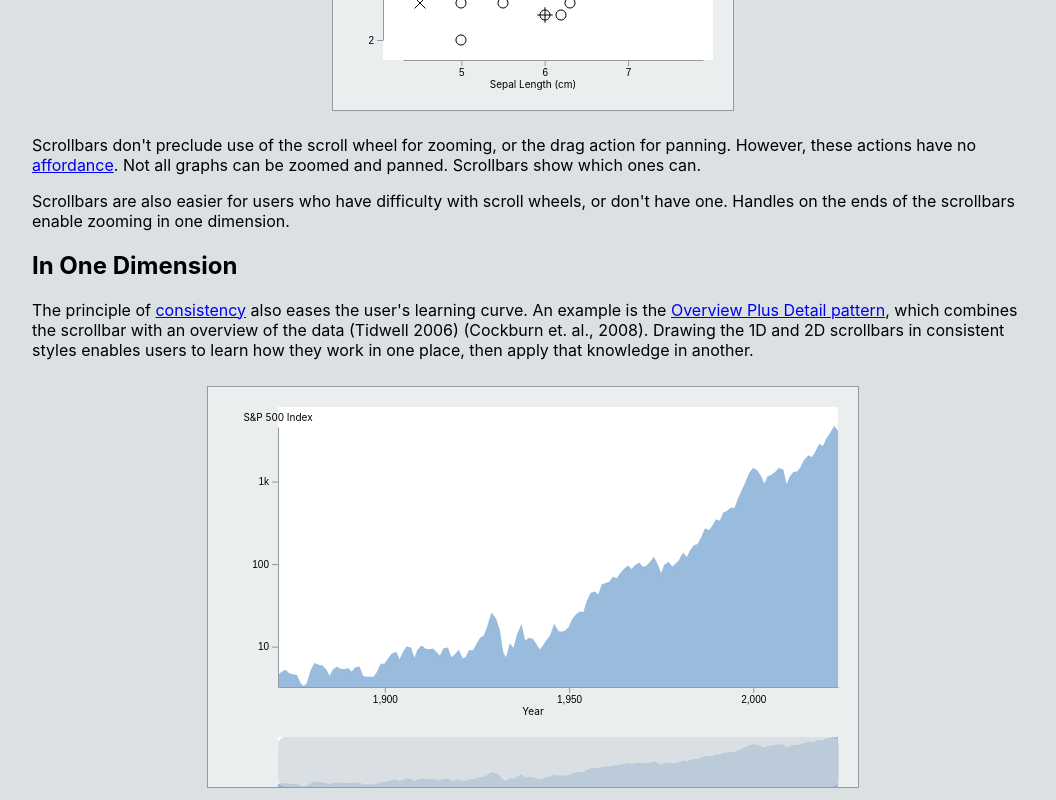
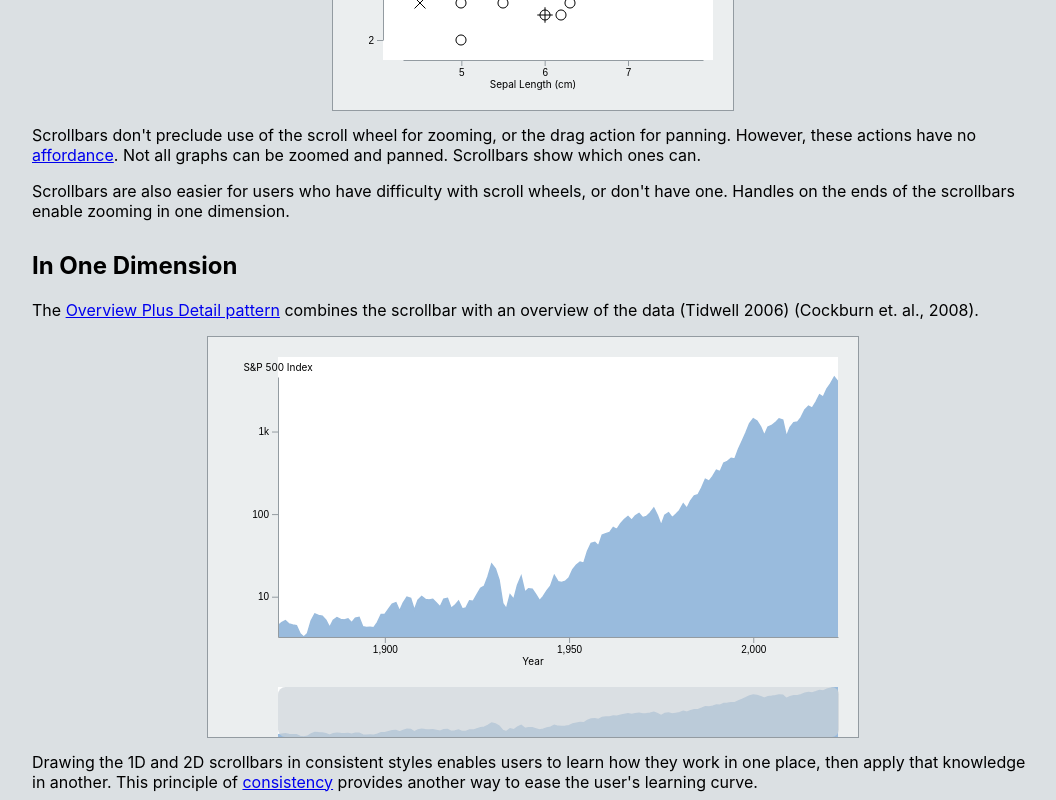
Before and after one commit to hemanrobinson/panning-zooming, a React (Create React App) app: page / in a window 1280 px wide. Shown: the part 1040-1840 px from the top of the page, without its empty margins (108-1164 px from the left). Built offline with nearby package versions, Linux system fonts and the light colour scheme.

Commit message:
improve style

```diff
--- a/src/App.css
+++ b/src/App.css
@@ -1,7 +1,9 @@
 /* Application: layouts. */
 div {
     text-align: center;
-    gap: 10px;
+}
+h2 {
+    padding-top: 10px;
 }
 img {
     border: 1px solid #939ba1;
--- a/src/App.js
+++ b/src/App.js
@@ -54,7 +54,7 @@ const App = () => {
                 </p>
                 <h2>In One Dimension</h2>
                 <p>
-                The principle of <a href="https://www.nngroup.com/articles/consistency-and-standards/">consistency</a> also eases the user's learning curve.  An example is the <a href="https://vega.github.io/vega/examples/overview-plus-detail/">Overview Plus Detail pattern</a>, which combines the scrollbar with an overview of the data (Tidwell 2006) (Cockburn et. al., 2008). Drawing the 1D and 2D scrollbars in consistent styles enables users to learn how they work in one place, then apply that knowledge in another.
+                The <a href="https://vega.github.io/vega/examples/overview-plus-detail/">Overview Plus Detail pattern</a> combines the scrollbar with an overview of the data (Tidwell 2006) (Cockburn et. al., 2008).
                 </p>
             </div>
             <div className="Graph">
@@ -62,7 +62,7 @@ const App = () => {
             </div>
             <div className="Description">
                 <p>
-
+                Drawing the 1D and 2D scrollbars in consistent styles enables users to learn how they work in one place, then apply that knowledge in another.  This principle of <a href="https://www.nngroup.com/articles/consistency-and-standards/">consistency</a> provides another way to ease the user's learning curve.
                 </p>
                 <h2>Design Notes</h2>
                 <p>
@@ -77,7 +77,6 @@ const App = () => {
                 <p>
                 For a positive experience, the user must discover how to use our software quickly.  We can achieve discoverability through familiarity.  This ensures that our user interfaces are easily learned, because they are already known.
                 </p>
-                <br/>
                 <h2>Further Reading</h2>
                 <ul>
                     <li>Cockburn, A., Karlson, A., and Bederson, B. B. (2008).  "A Review of Overview+Detail, Zooming, and Focus+Context Interfaces". ACM Computing Surveys 41, 1. <a href="https://faculty.cc.gatech.edu/~stasko/7450/Papers/cockburn-surveys08.pdf">https://faculty.cc.gatech.edu/~stasko/7450/Papers/cockburn-surveys08.pdf</a>.</li><br/>
```
Also changed, not shown: 1 other file (tests, documents, lock files or other folders).
